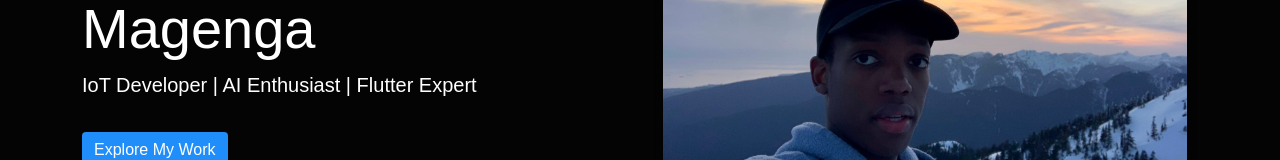
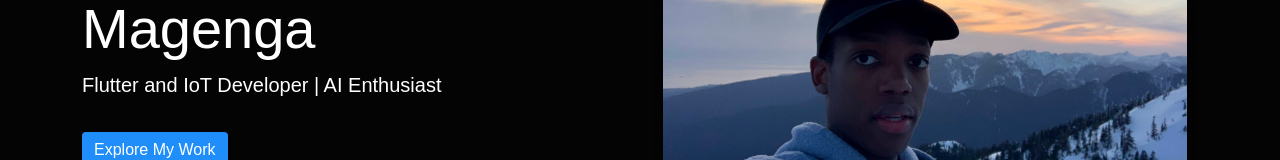
Before and after one commit to RickyJ4/Portfolio, a plain HTML site: page index.html in a window 1280 px wide. Shown: the part 352-512 px from the top of the page. Drawn offline with nearby package versions, Linux system fonts and the light colour scheme.

Commit message:
Update index.html

```diff
--- a/index.html
+++ b/index.html
@@ -36,7 +36,7 @@
             <div class="row align-items-center">
                 <div class="col-md-6 text-white text-center text-md-start">
                     <h1 class="display-4">Rictor-Junior Magenga</h1>
-                    <p class="lead">IoT Developer | AI Enthusiast | Flutter Expert</p>
+                    <p class="lead">Flutter and IoT Developer | AI Enthusiast </p>
                     <a href="#projects" class="btn btn-primary mt-3">Explore My Work</a>
                 </div>
                 <div class="col-md-6 text-center">
```
